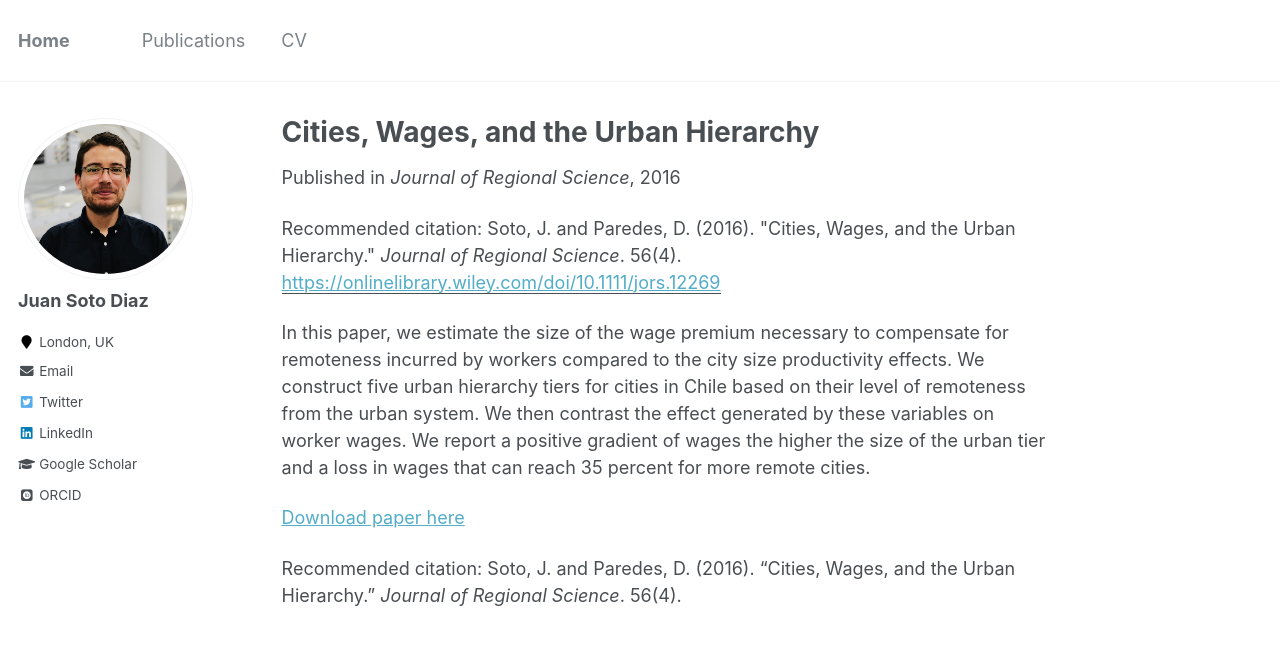
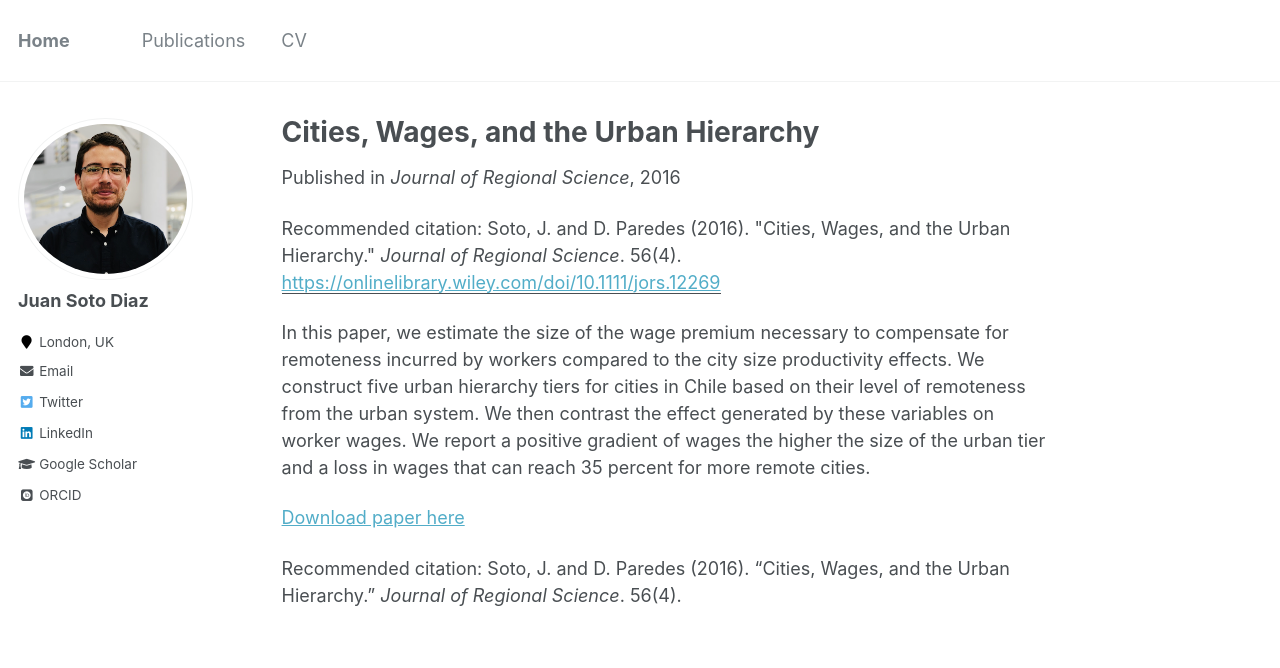
Before and after one commit to pedrofierroz87/pedrofierroz87.github.io, a Jekyll site: the page built from _publications/2009-10-01-paper-title-number-1.md, in a window 1280 px wide and 1104 px high. Shown: the top 668 px of the window. Built offline with Jekyll 4.4.1, drawn with Linux system fonts in a browser that asks for light colours; some web fonts are replaced.

```diff
--- a/_publications/2009-10-01-paper-title-number-1.md
+++ b/_publications/2009-10-01-paper-title-number-1.md
@@ -6,10 +6,10 @@ excerpt: 'In this paper, we estimate the size of the wage premium necessary to c
 date: 2016-05-06
 venue: 'Journal of Regional Science'
 paperurl: 'https://onlinelibrary.wiley.com/doi/10.1111/jors.12269'
-citation: 'Soto, J. and Paredes, D. (2016). &quot;Cities, Wages, and the Urban Hierarchy.&quot; <i>Journal of Regional Science</i>. 56(4).'
+citation: 'Soto, J. and D. Paredes (2016). &quot;Cities, Wages, and the Urban Hierarchy.&quot; <i>Journal of Regional Science</i>. 56(4).'
 ---
 In this paper, we estimate the size of the wage premium necessary to compensate for remoteness incurred by workers compared to the city size productivity effects. We construct five urban hierarchy tiers for cities in Chile based on their level of remoteness from the urban system. We then contrast the effect generated by these variables on worker wages. We report a positive gradient of wages the higher the size of the urban tier and a loss in wages that can reach 35 percent for more remote cities.
 
 [Download paper here](https://onlinelibrary.wiley.com/doi/epdf/10.1111/jors.12269)
 
-Recommended citation: Soto, J. and Paredes, D. (2016). "Cities, Wages, and the Urban Hierarchy." <i>Journal of Regional Science</i>. 56(4).
+Recommended citation: Soto, J. and D. Paredes (2016). "Cities, Wages, and the Urban Hierarchy." <i>Journal of Regional Science</i>. 56(4).
```
